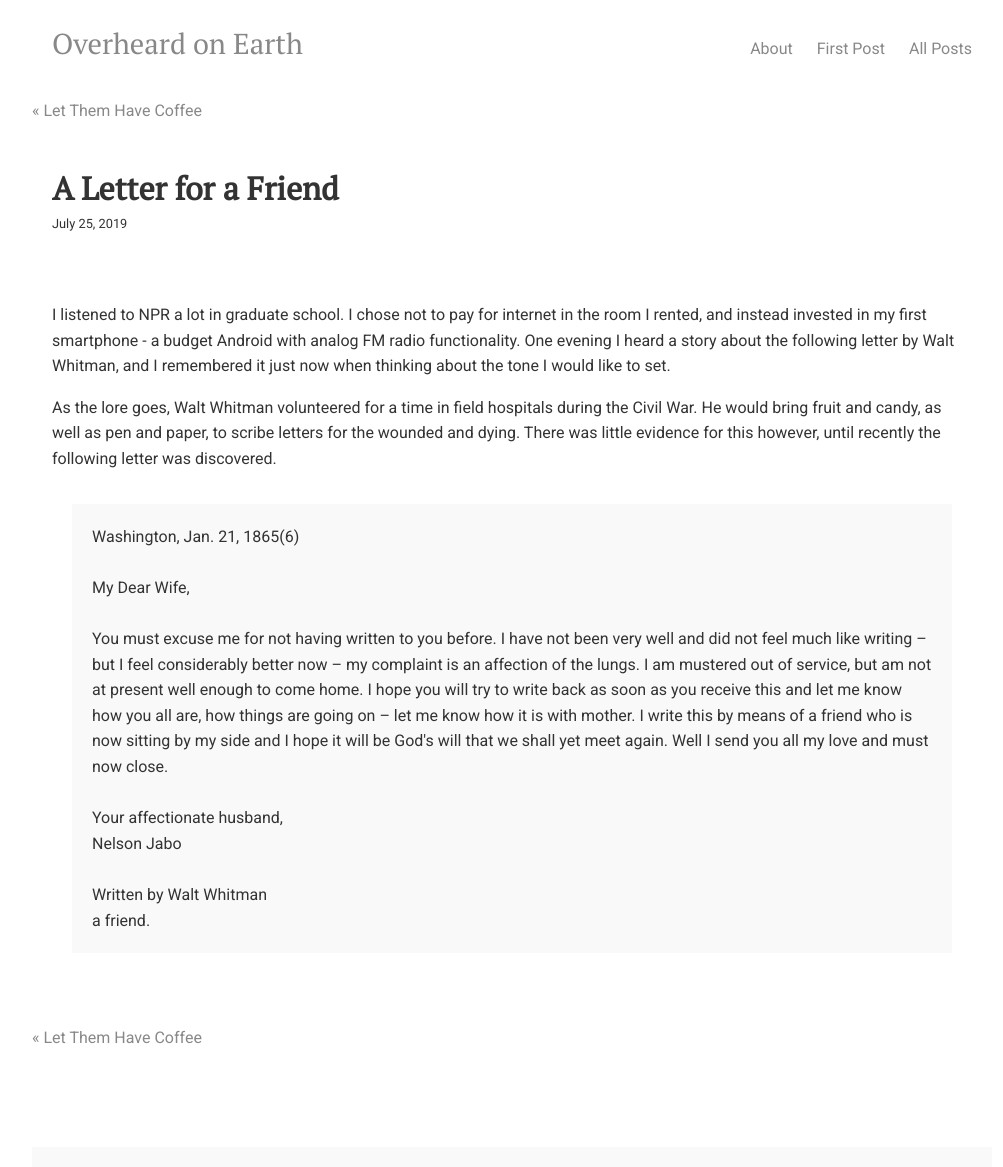
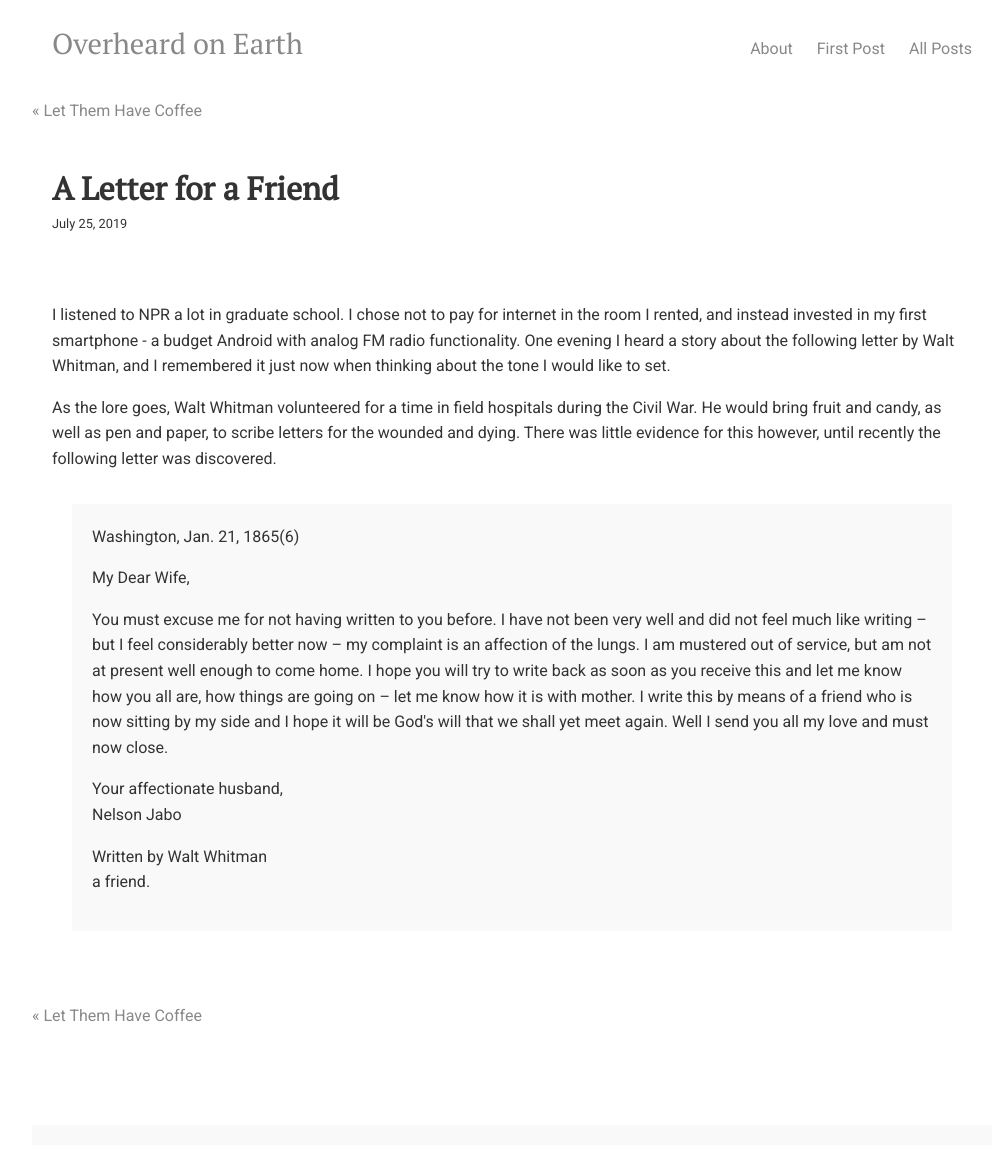
Before and after one commit to overheardonearth/overheardonearth.github.io, a Jekyll site: the page built from _posts/2019-07-25-a-letter-for-a-friend.html, in a window 1280 px wide. Shown: the whole page, without its empty margins (128-1131 px from the left). Built offline with Jekyll 4.4.1, drawn with Linux system fonts in a browser that asks for light colours; comment, search, counter and statistics services are not loaded; after the commit the page ends 1145 px from its top, so only the background shows below that.

Commit message:
Update 2019-07-25-a-letter-for-a-friend.html

```diff
--- a/_posts/2019-07-25-a-letter-for-a-friend.html
+++ b/_posts/2019-07-25-a-letter-for-a-friend.html
@@ -15,18 +15,18 @@ date: 2019-07-25
 
     Washington, Jan. 21, 1865(6)
 
-    <br><br>
+  <p>
 
     My Dear Wife,
-    <br><br>
+  <p>
 
     You must excuse me for not having written to you before. I have not been very well and did not feel much like writing – but I feel considerably better now – my complaint is an affection of the lungs. I am mustered out of service, but am not at present well enough to come home. I hope you will try to write back as soon as you receive this and let me know how you all are, how things are going on – let me know how it is with mother. I write this by means of a friend who is now sitting by my side and I hope it will be God's will that we shall yet meet again. Well I send you all my love and must now close.
 
-    <br><br>
+ <p>
     Your affectionate husband,<br>
     Nelson Jabo
 
-    <br><br>
+  <p>
 
     Written by Walt Whitman<br>
     a friend.
```
